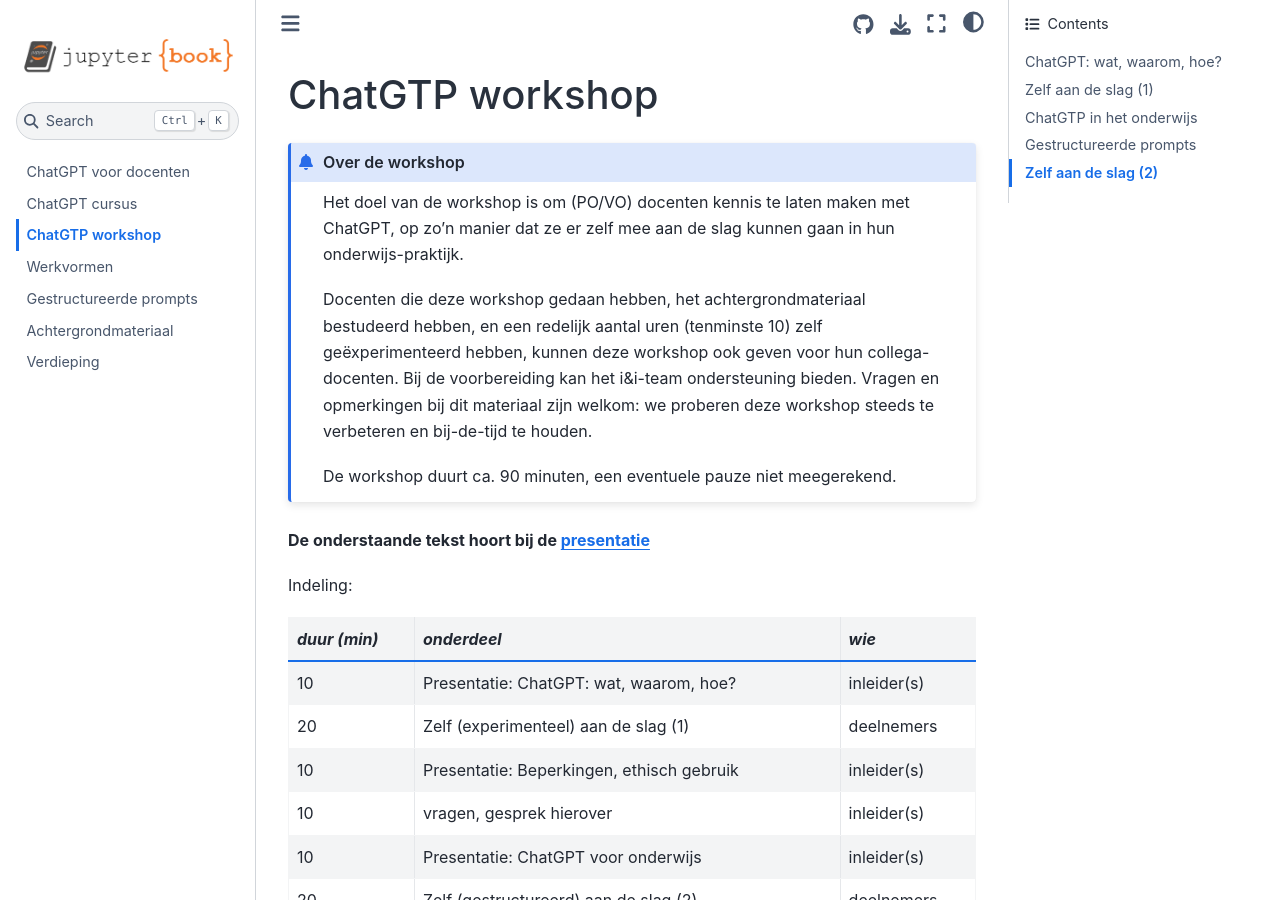
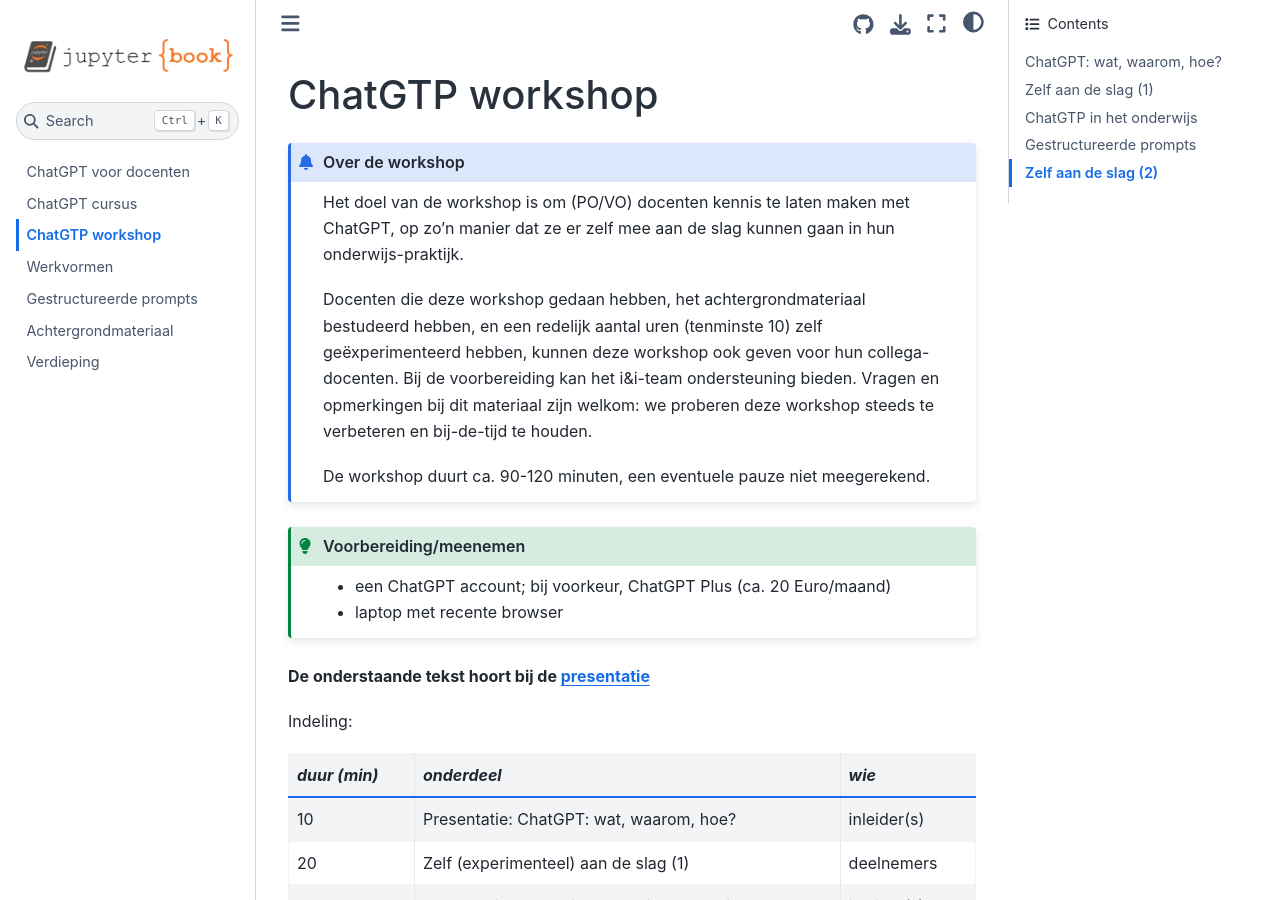
Before and after one commit to infvo/chatgptbook, a Jupyter Book: the page built from chatgpt-workshop.md, in a window 1280 px wide and 900 px high. Built offline with Jupyter Book 1.0.4 settings and Sphinx 7.4.7 and the Sphinx Book theme 1.1.4, drawn with Linux system fonts in a browser that asks for light colours.

Commit message:
Aanpassing kosten van de cursus

```diff
--- a/chatgpt-workshop.md
+++ b/chatgpt-workshop.md
@@ -12,7 +12,15 @@
 ondersteuning bieden. Vragen en opmerkingen bij dit materiaal zijn welkom:
 we proberen deze workshop steeds te verbeteren en bij-de-tijd te houden.
 
-De workshop duurt ca. 90 minuten, een eventuele pauze niet meegerekend.
+De workshop duurt ca. 90-120 minuten, een eventuele pauze niet meegerekend.
+:::
+
+:::{admonition} Voorbereiding/meenemen
+:class: tip
+
+- een ChatGPT account; bij voorkeur, ChatGPT Plus (ca. 20 Euro/maand)
+- laptop met recente browser
+
 :::
 
 **De onderstaande tekst hoort bij de [presentatie](figs/chatten-met-docenten.pdf)**
```
Also changed, not shown: intro.md (+1 -1 lines).
